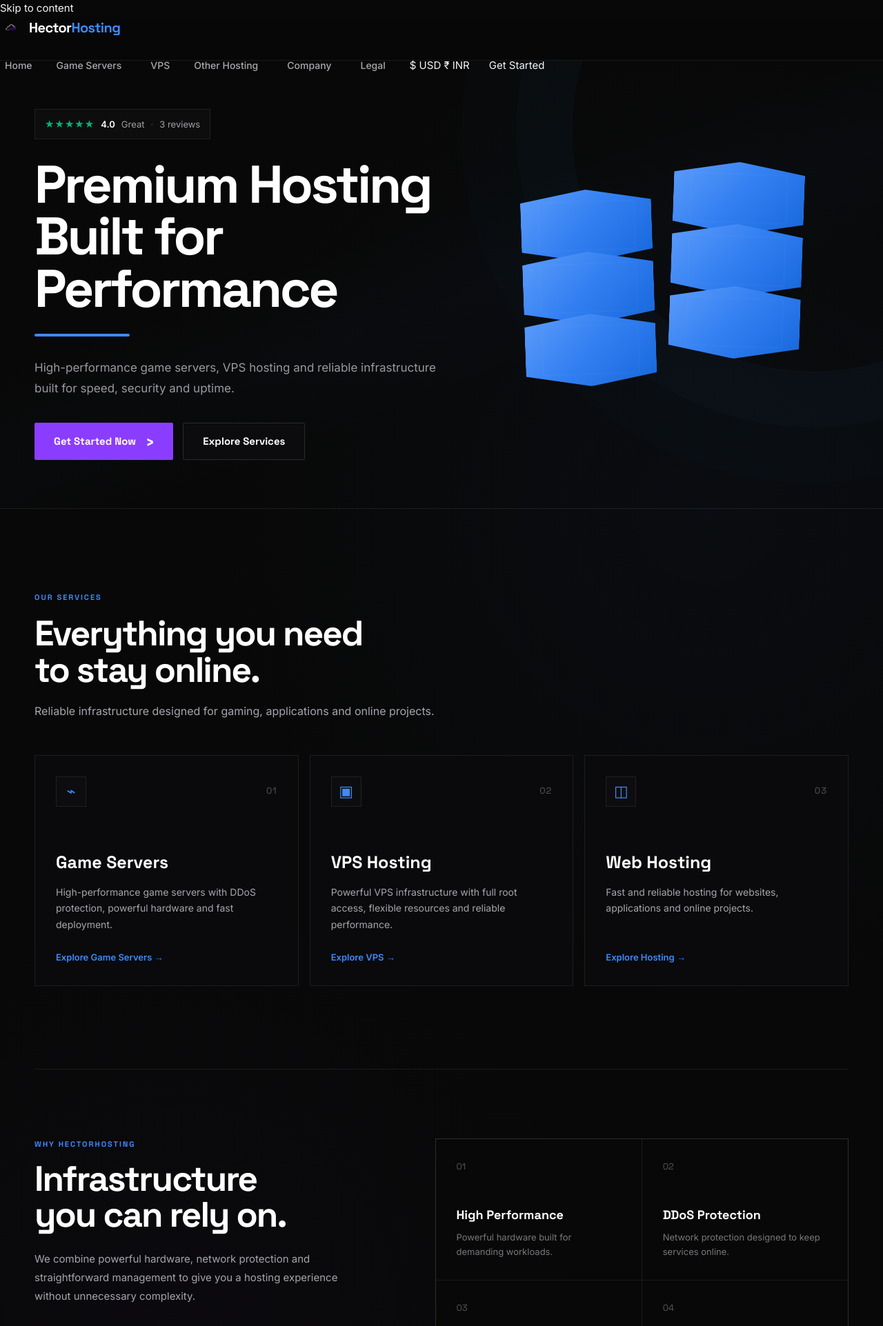
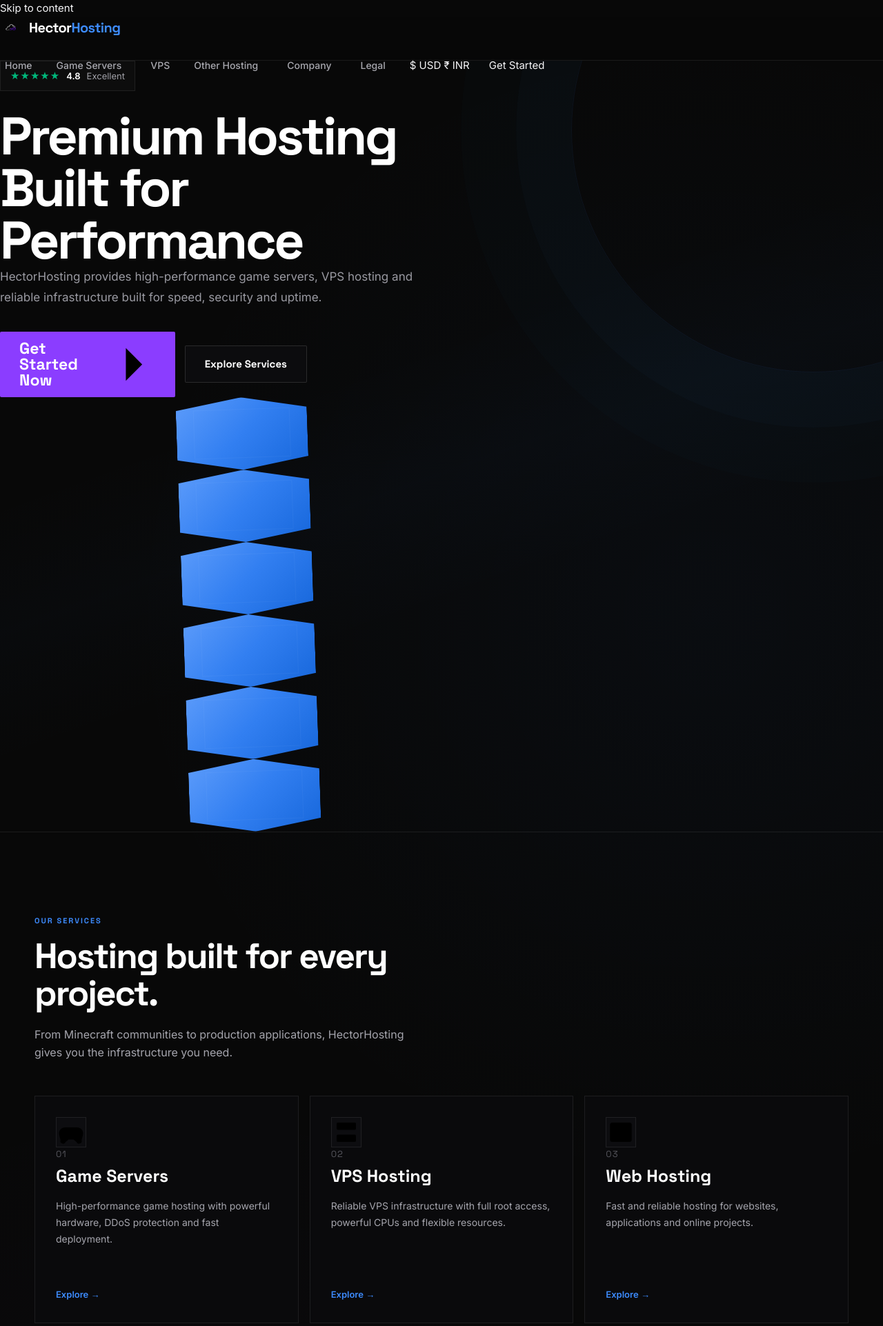
Before and after one commit to Wixzroot/hectorsite3, a Flask app: page / in a window 1280 px wide. Shown: the top 1923 px of the page at 69% size. Run offline with Flask 3, Linux system fonts and the light colour scheme; parts of the project's set-up code (start-up, migrations or seed data) failed here and were passed over.

Commit message:
Update home.html

```diff
--- a/templates/home.html
+++ b/templates/home.html
@@ -6,14 +6,23 @@
 
 <section class="home-page">
 
-  <!-- HERO -->
+
+  <!-- =========================
+       HERO
+  ========================== -->
+
   <section class="hero">
 
-    <div class="hero-grid">
+    <div class="hero-container">
+
+
+      <!-- Left Content -->
 
       <div class="hero-content">
 
-        <!-- TRUSTPILOT -->
+
+        <!-- Trustpilot -->
+
         <a
           href="https://www.trustpilot.com/review/hector.host"
           target="_blank"
@@ -25,44 +34,54 @@
             ★★★★★
           </span>
 
-          <strong>4.0</strong>
+          <strong>4.8</strong>
 
-          <span>Great</span>
-
-          <span class="trustpilot-separator">·</span>
-
-          <span>3 reviews</span>
+          <span class="trustpilot-text">
+            Excellent
+          </span>
 
         </a>
 
 
-        <!-- HEADING -->
+        <!-- Heading -->
+
         <h1>
-          Premium Hosting<br>
-          <span>Built for Performance</span>
+          Premium Hosting
+          <br>
+          Built for Performance
         </h1>
 
 
-        <!-- LINE -->
-        <div class="hero-line"></div>
+        <!-- Accent Line -->
+
+        <div class="hero-accent-line"></div>
 
 
-        <!-- DESCRIPTION -->
+        <!-- Description -->
+
         <p class="hero-description">
-          High-performance game servers, VPS hosting and reliable
-          infrastructure built for speed, security and uptime.
+          HectorHosting provides high-performance game servers,
+          VPS hosting and reliable infrastructure built for speed,
+          security and uptime.
         </p>
 
 
-        <!-- BUTTONS -->
+        <!-- Buttons -->
+
         <div class="hero-actions">
 
           <a
             href="{{ url_for('pricing') }}"
             class="hero-button hero-button-primary"
           >
-            Get Started Now
-            <span>›</span>
+
+            <span>Get Started Now</span>
+
+            <svg viewBox="0 0 24 24" aria-hidden="true">
+              <path d="M5 12h14"></path>
+              <path d="m13 6 6 6-6 6"></path>
+            </svg>
+
           </a>
 
 
@@ -78,23 +97,49 @@
       </div>
 
 
-      <!-- RIGHT SIDE VISUAL -->
+      <!-- Right Visual -->
+
       <div class="hero-visual">
 
         <div class="server-stack">
 
-          <div class="server-block block-1"></div>
-          <div class="server-block block-2"></div>
-          <div class="server-block block-3"></div>
+
+          <!-- Left Stack -->
+
+          <div class="server-column">
+
+            <div class="server-block server-large">
+              <span></span>
+            </div>
+
+            <div class="server-block">
+              <span></span>
+            </div>
+
+            <div class="server-block">
+              <span></span>
+            </div>
 
           </div>
 
 
-        <div class="server-stack server-stack-right">
+          <!-- Right Stack -->
 
-          <div class="server-block block-1"></div>
-          <div class="server-block block-2"></div>
-          <div class="server-block block-3"></div>
+          <div class="server-column server-column-offset">
+
+            <div class="server-block server-extra-large">
+              <span></span>
+            </div>
+
+            <div class="server-block">
+              <span></span>
+            </div>
+
+            <div class="server-block">
+              <span></span>
+            </div>
+
+          </div>
 
         </div>
 
@@ -105,21 +150,28 @@
   </section>
 
 
-  <!-- SERVICES -->
+  <!-- =========================
+       SERVICES
+  ========================== -->
+
   <section class="services-section">
+
+    <div class="content-container">
+
 
       <div class="section-heading">
 
-      <span>OUR SERVICES</span>
+        <span class="section-label">
+          OUR SERVICES
+        </span>
 
         <h2>
-        Everything you need<br>
-        to stay online.
+          Hosting built for every project.
         </h2>
 
         <p>
-        Reliable infrastructure designed for gaming,
-        applications and online projects.
+          From Minecraft communities to production applications,
+          HectorHosting gives you the infrastructure you need.
         </p>
 
       </div>
@@ -128,91 +180,106 @@
       <div class="services-grid">
 
 
-      <!-- GAME SERVERS -->
+        <!-- Game Servers -->
+
         <a
           href="{{ url_for('game_servers') }}"
           class="service-card"
         >
 
-        <div class="service-card-top">
+          <div class="service-icon">
 
-          <div class="service-icon">
-            ⌁
+            <svg viewBox="0 0 24 24" aria-hidden="true">
+              <path d="M7 8h10a5 5 0 0 1 4.8 6.4l-1.1 4A2.2 2.2 0 0 1 16.5 20l-2.5-2H10l-2.5 2a2.2 2.2 0 0 1-4.2-1.6l-1.1-4A5 5 0 0 1 7 8Z"></path>
+              <path d="M7 12v4"></path>
+              <path d="M5 14h4"></path>
+              <circle cx="16.5" cy="13" r=".8"></circle>
+              <circle cx="18.5" cy="15" r=".8"></circle>
+            </svg>
+
           </div>
 
           <span class="service-number">
             01
           </span>
 
-        </div>
-
           <h3>
             Game Servers
           </h3>
 
           <p>
-          High-performance game servers with DDoS
-          protection, powerful hardware and fast deployment.
+            High-performance game hosting with powerful
+            hardware, DDoS protection and fast deployment.
           </p>
 
           <span class="service-link">
-          Explore Game Servers →
+            Explore
+            <span>→</span>
           </span>
 
         </a>
 
 
         <!-- VPS -->
+
         <a
           href="{{ url_for('vps') }}"
           class="service-card"
         >
 
-        <div class="service-card-top">
+          <div class="service-icon">
 
-          <div class="service-icon">
-            ▣
+            <svg viewBox="0 0 24 24" aria-hidden="true">
+              <rect x="4" y="4" width="16" height="6" rx="1"></rect>
+              <rect x="4" y="14" width="16" height="6" rx="1"></rect>
+              <path d="M8 7h.01"></path>
+              <path d="M8 17h.01"></path>
+            </svg>
+
           </div>
 
           <span class="service-number">
             02
           </span>
 
-        </div>
-
           <h3>
             VPS Hosting
           </h3>
 
           <p>
-          Powerful VPS infrastructure with full root
-          access, flexible resources and reliable performance.
+            Reliable VPS infrastructure with full root access,
+            powerful CPUs and flexible resources.
           </p>
 
           <span class="service-link">
-          Explore VPS →
+            Explore
+            <span>→</span>
           </span>
 
         </a>
 
 
-      <!-- WEB -->
+        <!-- Web Hosting -->
+
         <a
           href="{{ url_for('contact') }}"
           class="service-card"
         >
 
-        <div class="service-card-top">
+          <div class="service-icon">
 
-          <div class="service-icon">
-            ◫
+            <svg viewBox="0 0 24 24" aria-hidden="true">
+              <rect x="3" y="4" width="18" height="16" rx="2"></rect>
+              <path d="M3 9h18"></path>
+              <path d="m8 13-2 2 2 2"></path>
+              <path d="m12 17 2-4"></path>
+            </svg>
+
           </div>
 
           <span class="service-number">
             03
           </span>
-
-        </div>
 
           <h3>
             Web Hosting
@@ -224,18 +291,26 @@
           </p>
 
           <span class="service-link">
-          Explore Hosting →
+            Explore
+            <span>→</span>
           </span>
 
         </a>
 
       </div>
 
+    </div>
+
   </section>
 
 
-  <!-- WHY HECTOR -->
+  <!-- =========================
+       WHY HECTORHOSTING
+  ========================== -->
+
   <section class="why-section">
+
+    <div class="content-container">
 
       <div class="why-content">
 
@@ -244,14 +319,15 @@
         </span>
 
         <h2>
-        Infrastructure<br>
-        you can rely on.
+          Infrastructure designed
+          <br>
+          to stay online.
         </h2>
 
         <p>
-        We combine powerful hardware, network protection
-        and straightforward management to give you a
-        hosting experience without unnecessary complexity.
+          Powerful hardware, network protection and reliable
+          infrastructure designed for communities, businesses
+          and demanding workloads.
         </p>
 
       </div>
@@ -268,7 +344,7 @@
           </h3>
 
           <p>
-          Powerful hardware built for demanding workloads.
+            Powerful hardware designed for demanding workloads.
           </p>
 
         </div>
@@ -283,7 +359,7 @@
           </h3>
 
           <p>
-          Network protection designed to keep services online.
+            Network protection designed to keep your services online.
           </p>
 
         </div>
@@ -298,7 +374,7 @@
           </h3>
 
           <p>
-          Get your infrastructure online quickly.
+            Get your server online quickly without unnecessary delays.
           </p>
 
         </div>
@@ -309,12 +385,14 @@
           <span>04</span>
 
           <h3>
-          Simple Management
+            Simple Control
           </h3>
 
           <p>
-          Easy-to-use panels for managing your services.
+            Manage your infrastructure through an easy-to-use panel.
           </p>
+
+        </div>
 
       </div>
 
@@ -323,8 +401,15 @@
   </section>
 
 
-  <!-- CTA -->
-  <section class="home-cta">
+  <!-- =========================
+       CTA
+  ========================== -->
+
+  <section class="cta-section">
+
+    <div class="content-container">
+
+      <div class="cta-box">
 
         <div>
 
@@ -333,11 +418,12 @@
           </span>
 
           <h2>
-        Start building with HectorHosting.
+            Build your infrastructure
+            with HectorHosting.
           </h2>
 
           <p>
-        Choose your service and get your infrastructure online.
+            Choose your hosting plan and get started today.
           </p>
 
         </div>
@@ -350,7 +436,6 @@
             class="hero-button hero-button-primary"
           >
             View Plans
-        <span>›</span>
           </a>
 
           <a
@@ -362,6 +447,10 @@
 
         </div>
 
+      </div>
+
+    </div>
+
   </section>
 
 </section>
```
Lines whose indentation alone changed are shown as unchanged.
